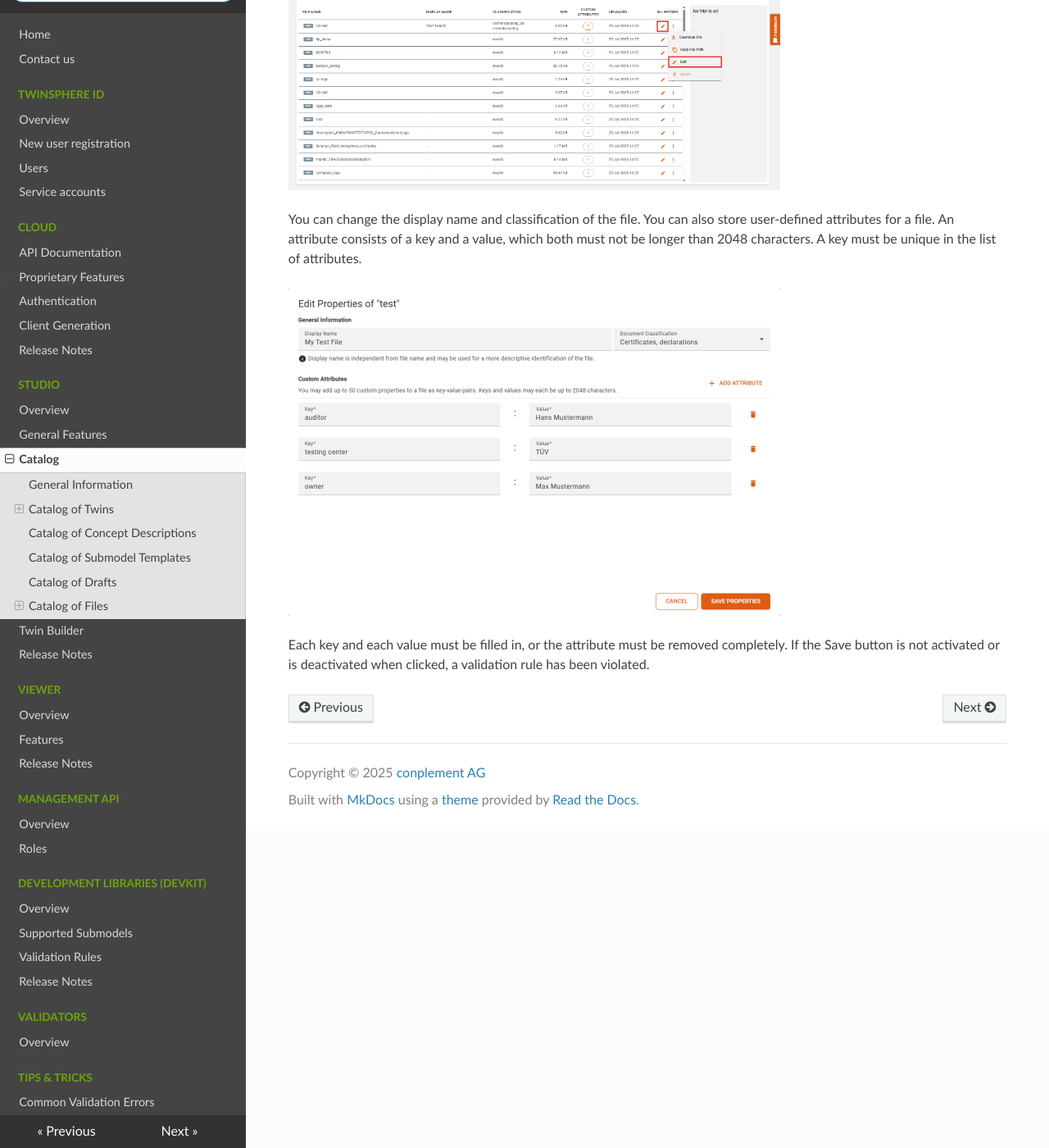
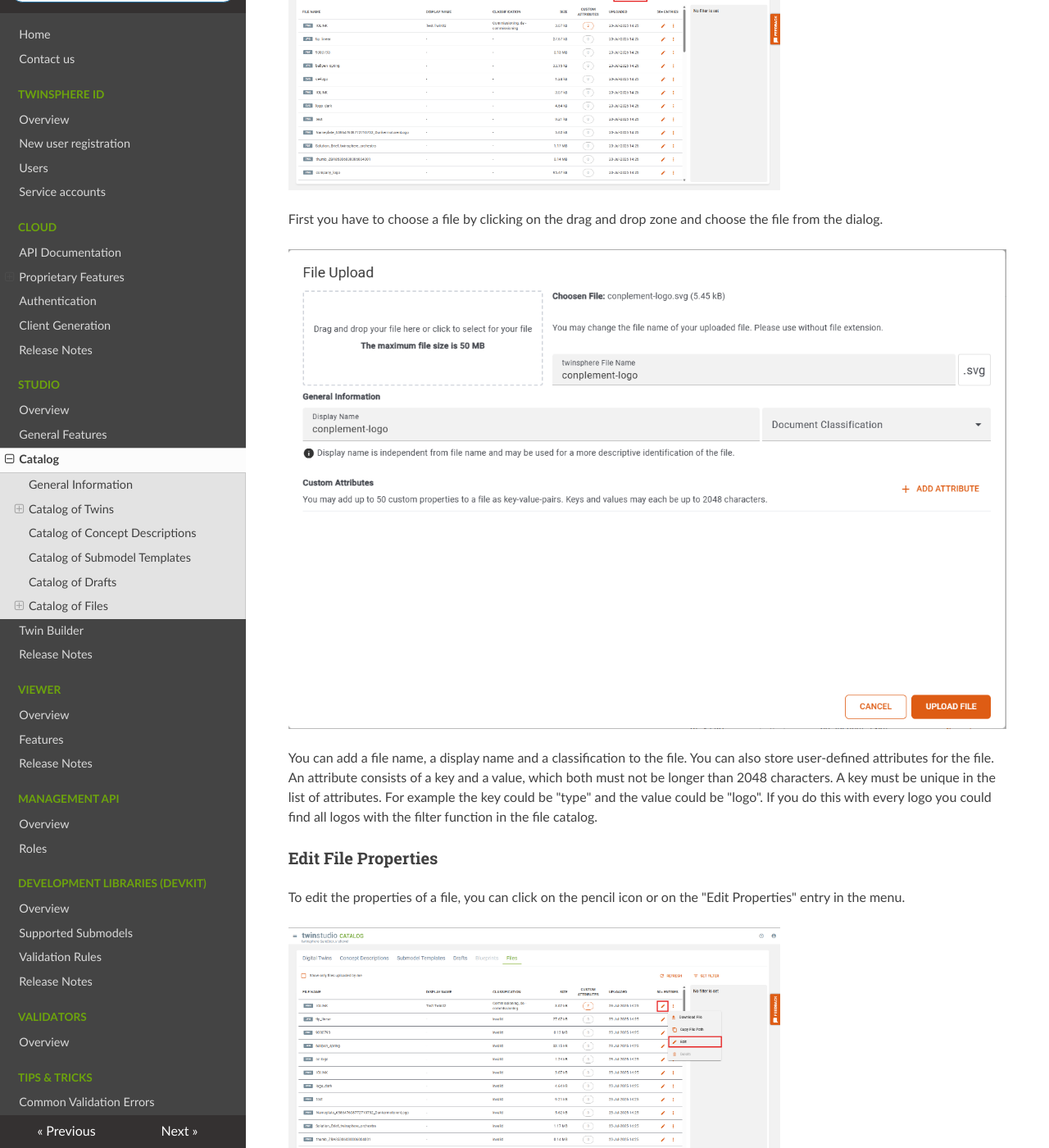
Before and after one commit to twinsphere/twinsphere.github.io, an MkDocs documentation site: the page built from docs/studio-catalog.md, in a window 1280 px wide and 1400 px high, scrolled down 8070 px. Shown: the whole window at 82% size. Built offline with MkDocs 1.6.1, drawn with Linux system fonts in a browser that asks for light colours; nearby versions of some CDN libraries; some of the changed text lies outside the part shown.

Commit message:
feat(studio): add notes to file upload

```diff
--- a/docs/studio-catalog.md
+++ b/docs/studio-catalog.md
@@ -176,6 +176,23 @@ If either a key or a value is empty this pair will be ignored for filtering the
 
 ![Filterdialog](img/twinstudio_catalog_file_filterdialog.png){:width='600'}
 
+### Upload File
+
+To start an upload for a file you have to go to the file catalog an click on the upload button.
+
+![UploadButtonInCatalog](img/twinstudio_catalog_file_upload_button.png){:width='600'}
+
+First you have to choose a file by clicking on the drag and drop zone and choose the file from the dialog.
+
+![UploadDialog](img/twinstudio_catalog_file_upload_dialog.png)
+
+You can add a file name, a display name and a classification to the file. You can also store user-defined attributes
+for the file.
+An attribute consists of a key and a value, which both must not be longer than 2048 characters.
+A key must be unique in the list of attributes.
+For example the key could be "type" and the value could be "logo".
+If you do this with every logo you could find all logos with the filter function in the file catalog.
+
 ### Edit File Properties
 
 To edit the properties of a file, you can click on the pencil icon or on the "Edit Properties" entry in the menu.
```
Also changed, not shown: docs/studio-twin-builder.md (+1 -1 lines), docs/img/twinstudio_catalog_file_upload_button.png (added), docs/img/twinstudio_catalog_file_upload_dialog.png (added).
